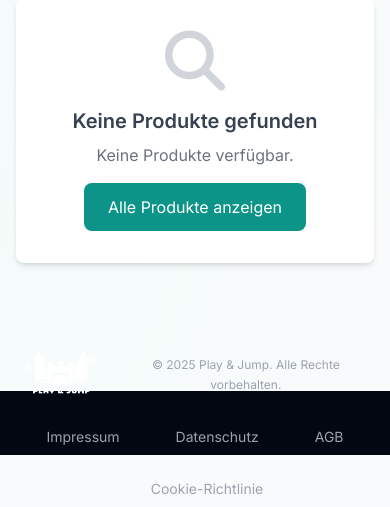
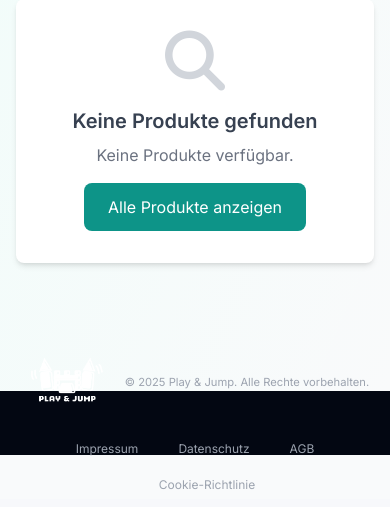
Before and after one commit to MitrofanovDm89/Site, a Django app: page /katalog/ in a window 390 px wide; the page is wider, and only the part inside the window is pictured. Shown: the part 604-1111 px from the top of that part. Run offline with Django 4.2, Linux system fonts and the light colour scheme; data that the repository does not hold is empty; some libraries are stand-ins or nearby versions.

Commit message:
Fix mobile footer layout - use flexbox for proper positioning

```diff
--- a/templates/base.html
+++ b/templates/base.html
@@ -196,36 +196,72 @@
                 display: none;
             }
 
-            /* Mobile Footer Fixes */
+            /* Mobile Footer Fixes - Полное исправление */
+            body {
+                display: flex;
+                flex-direction: column;
+                min-height: 100vh;
+                margin: 0;
+                padding: 0;
+            }
+
+            main {
+                flex: 1;
+                display: flex;
+                flex-direction: column;
+            }
+
+            .content-wrapper {
+                flex: 1;
+                padding-bottom: 0;
+            }
+
             footer {
                 position: relative !important;
+                bottom: auto !important;
+                left: auto !important;
+                right: auto !important;
                 transform: none !important;
                 transition: none !important;
+                z-index: 40;
+                width: 100%;
+                margin-top: auto;
+                flex-shrink: 0;
             }
 
             footer .max-w-7xl {
                 padding-left: 1rem;
                 padding-right: 1rem;
+                padding-top: 1rem;
+                padding-bottom: 1rem;
             }
 
             footer .flex-col {
                 text-align: center;
+                flex-direction: column;
             }
 
             footer .flex.space-x-6 {
                 flex-wrap: wrap;
                 justify-content: center;
-                gap: 1rem;
+                gap: 0.5rem;
+                margin-top: 0.5rem;
             }
 
             footer .flex.space-x-6 a {
-                font-size: 0.875rem;
-                padding: 0.5rem;
+                font-size: 0.75rem;
+                padding: 0.25rem;
             }
 
             #copyright-text {
-                font-size: 0.75rem;
+                font-size: 0.7rem;
                 margin-top: 0.5rem;
+                line-height: 1.2;
+            }
+
+            /* Уменьшаем высоту футера на мобильных */
+            footer .bg-gray-950 {
+                min-height: auto;
             }
         }
     </style>
```
